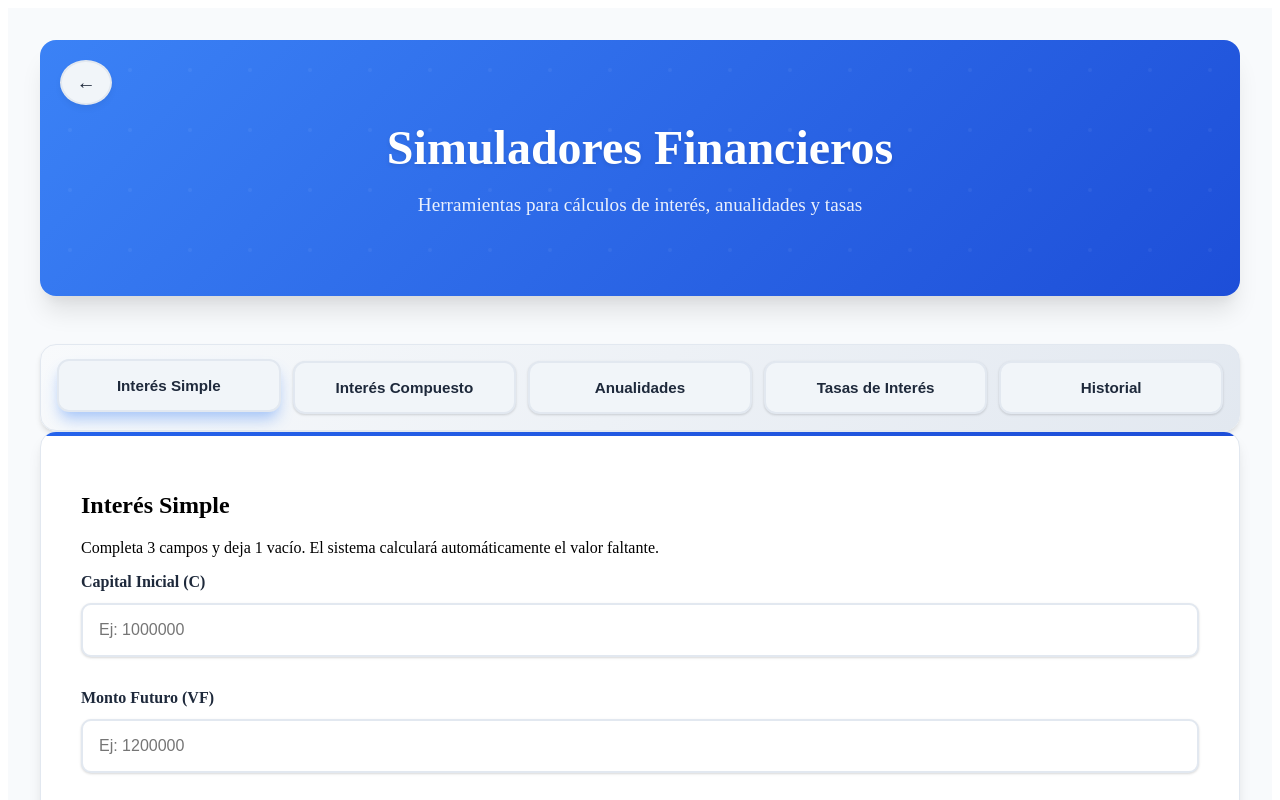
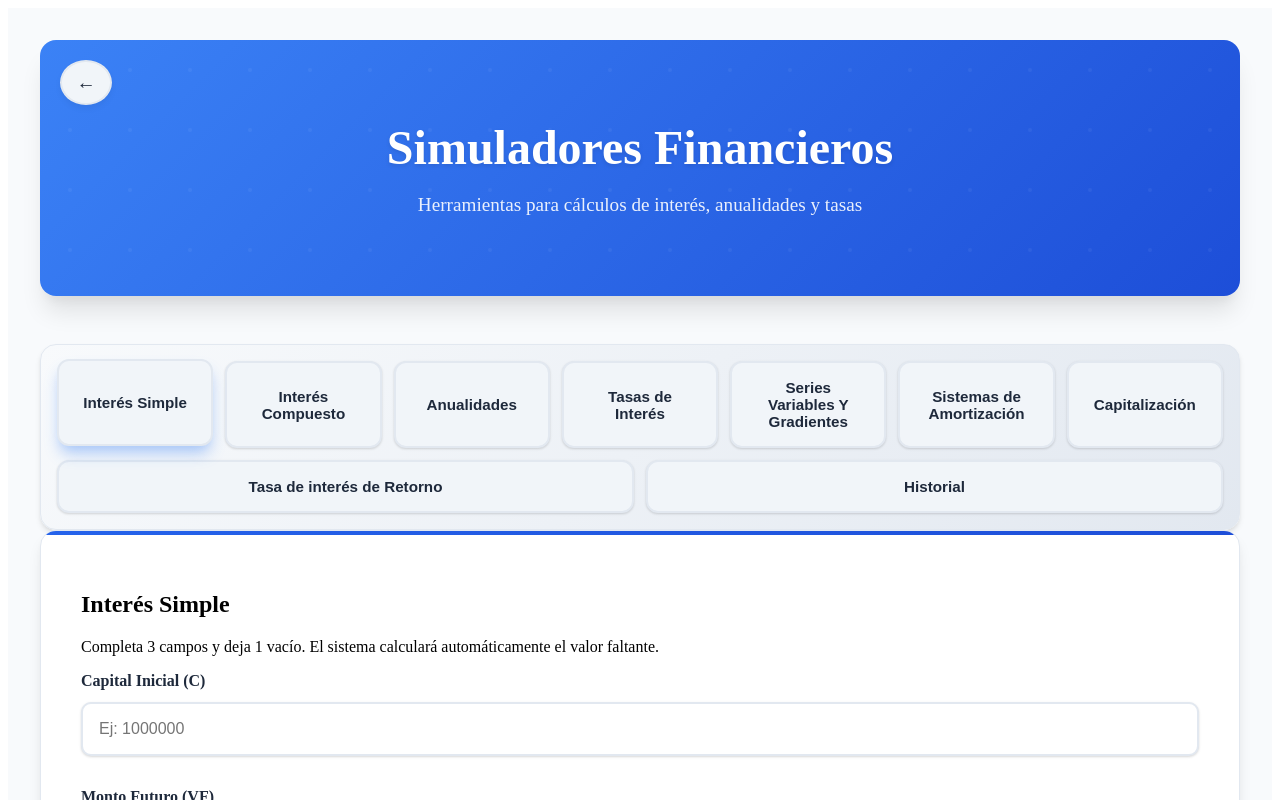
Before and after one commit to Dyelamo/Nequi-academico, a React (Vite) app in the folder nequi-academico/: page /simuladores in a window 1280 px wide. Shown: the top 800 px of the page. Built offline with nearby package versions, Linux system fonts and the light colour scheme.

Commit message:
Creacion de los nuevos 4 botones

```diff
--- /dev/null
+++ b/nequi-academico/src/components/simuladores/capitalizacion.jsx
@@ -0,0 +1,8 @@
+
+
+const Capitalizacion = () => {
+    return <div>Capitalizacion</div>
+}
+
+
+export default Capitalizacion
--- /dev/null
+++ b/nequi-academico/src/components/simuladores/series_variables.jsx
@@ -0,0 +1,9 @@
+
+
+const SeriesVar = () => {
+    return <div>Simulador de Series de Pagos Variables</div>
+}
+
+
+
+export default SeriesVar
--- /dev/null
+++ b/nequi-academico/src/components/simuladores/sistema_amortizacion.jsx
@@ -0,0 +1,8 @@
+
+
+const SistemaAmortizacion = () => {
+    return <div>Sistema de Amortizacion</div>
+}
+
+
+export default SistemaAmortizacion
--- /dev/null
+++ b/nequi-academico/src/components/simuladores/tir.jsx
@@ -0,0 +1,8 @@
+
+
+const TIR = () => {
+    return <div>Simulador de TIR</div>
+}
+
+
+export default TIR
--- a/nequi-academico/src/pages/Simuladores/Simuladores.jsx
+++ b/nequi-academico/src/pages/Simuladores/Simuladores.jsx
@@ -5,6 +5,10 @@ import "../../styles/simuladores.css"
 import InteresSimple from '../../components/simuladores/IntresSimple'
 import HistorialCalculos from "../../components/simuladores/HistorialCalculos"
 import InteresCompuesto from '../../components/simuladores/InteresCompuestos'
+import SeriesVar from "../../components/simuladores/series_variables"
+import SistemaAmortizacion from "../../components/simuladores/sistema_amortizacion"
+import Capitalizacion from "../../components/simuladores/capitalizacion"
+import TIR from "../../components/simuladores/tir"
 import Anualidades from "../../components/simuladores/Anualidades"
 import TasaInteres from "../../components/simuladores/TasaInteres"
 import { useNavigate } from "react-router-dom"
@@ -53,6 +57,18 @@ const Simuladores = () => {
         <button className={tab === "tasas" ? "tab active" : "tab"} onClick={() => setTab("tasas")}>
           Tasas de Interés
         </button>
+        <button className={tab === "series_var" ? "tab active" : "tab"} onClick={() => setTab("series_var")}>
+          Series Variables Y Gradientes
+        </button>
+        <button className={tab === "amortizacion" ? "tab active" : "tab"} onClick={() => setTab("amortizacion")}>
+          Sistemas de Amortización
+        </button>
+        <button className={tab === "capitalizacion" ? "tab active" : "tab"} onClick={() => setTab("capitalizacion")}>
+          Capitalización
+        </button>
+        <button className={tab === "tasa_retorno" ? "tab active" : "tab"} onClick={() => setTab("tasa_retorno")}>
+          Tasa de interés de Retorno
+        </button>
         <button className={tab === "historial" ? "tab active" : "tab"} onClick={() => setTab("historial")}>
           Historial
         </button>
@@ -65,6 +81,10 @@ const Simuladores = () => {
         {tab === "anualidades" && <Anualidades agregarAlHistorial={agregarAlHistorial} />}
         {tab === "tasas" && <TasaInteres agregarAlHistorial={agregarAlHistorial} />}
         {tab === "historial" && <HistorialCalculos historial={historial} />}
+        {tab === "series_var" && <SeriesVar/>}
+        {tab === "amortizacion" && <SistemaAmortizacion/>}
+        {tab === "capitalizacion" && <Capitalizacion/>}
+        {tab === "tasa_retorno" && <TIR/>}
       </div>
     </div>
   )
```
